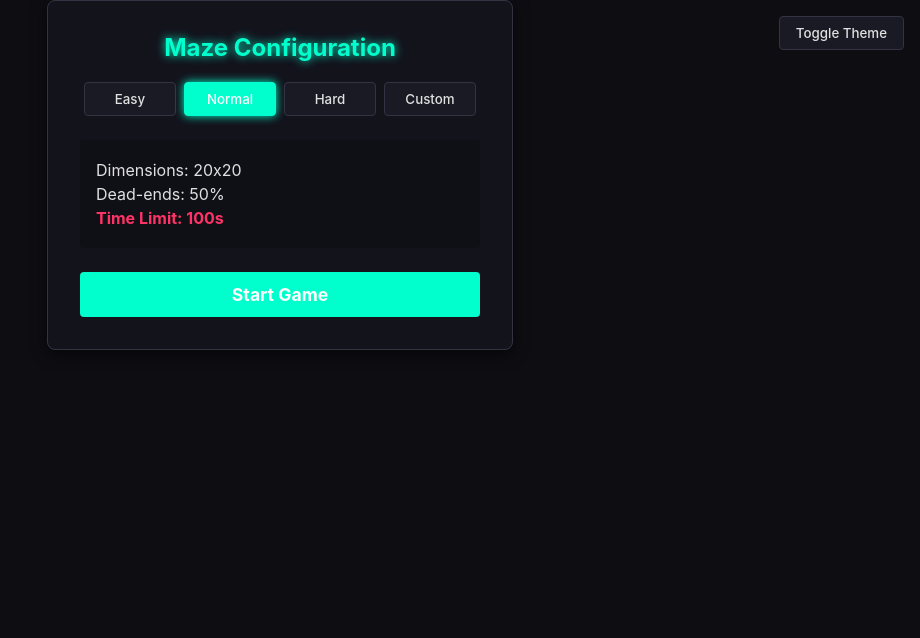
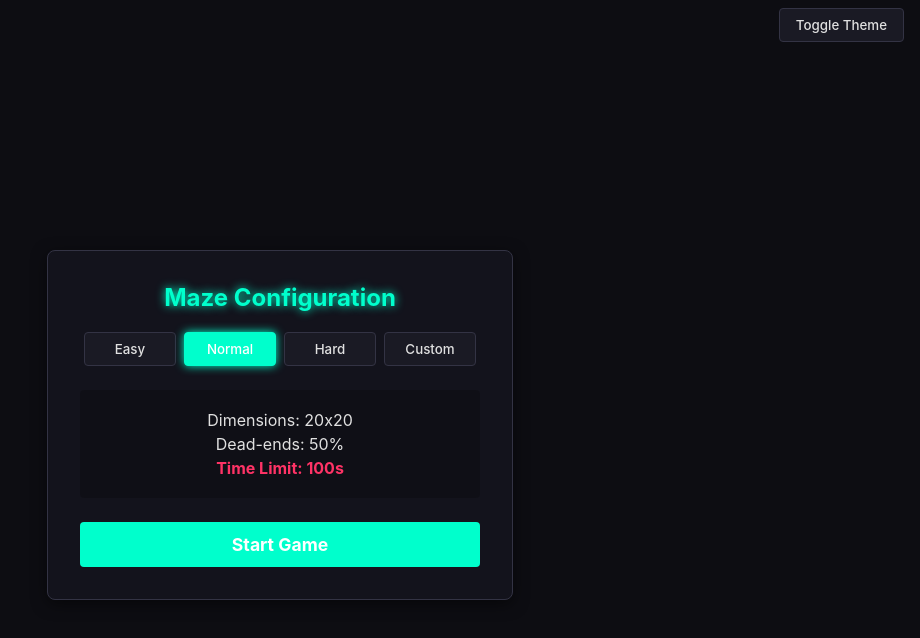
Before and after one commit to psykano/MazeApp, a React (Vite) app: page / in a window 1280 px wide. Shown: the top 638 px of the page, without its empty margins (360-1280 px from the left). Built offline with nearby package versions, Linux system fonts and the light colour scheme.

Commit message:
fix: use proper flexbox layout to solve CSS overlap and vertical centering

```diff
--- a/src/App.jsx
+++ b/src/App.jsx
@@ -30,12 +30,14 @@ function MazeApp() {
 
     return (
         <div className="app-container">
-            <header style={{ display: 'flex', justifyContent: 'flex-end', padding: '1rem', width: '100vw', position: 'absolute', top: 0, boxSizing: 'border-box' }}>
+            <header className="app-header">
                 <button onClick={toggleTheme}>Toggle Theme</button>
             </header>
 
             {gameState === 'config' && (
-                <ConfigMenu onStart={startGame} />
+                <div className="menu-container">
+                    <ConfigMenu onStart={startGame} />
+                </div>
             )}
 
             {gameState === 'playing' && maze && (
@@ -46,14 +48,14 @@ function MazeApp() {
             )}
 
             {gameState === 'win' && (
-                <div style={{ zIndex: 10, textAlign: 'center' }}>
+                <div className="menu-container">
                     <h2>You Win!</h2>
                     <button onClick={() => setGameState('config')}>Play Again</button>
                 </div>
             )}
 
             {gameState === 'loss' && (
-                <div style={{ zIndex: 10, textAlign: 'center' }}>
+                <div className="menu-container">
                     <h2>Game Over</h2>
                     <p>{lossReason}</p>
                     <button onClick={() => setGameState('config')}>Try Again</button>
--- a/src/index.css
+++ b/src/index.css
@@ -81,6 +81,16 @@ button:hover {
     width: 100%;
     box-sizing: border-box;
     height: 50px;
-    /* fixed height for the header */
     z-index: 100;
 }
+
+.menu-container {
+    flex: 1;
+    display: flex;
+    flex-direction: column;
+    justify-content: center;
+    align-items: center;
+    width: 100%;
+    text-align: center;
+    z-index: 10;
+}
```
